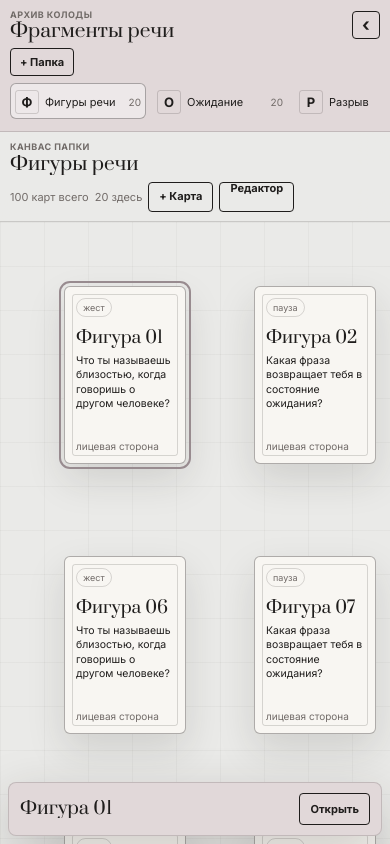
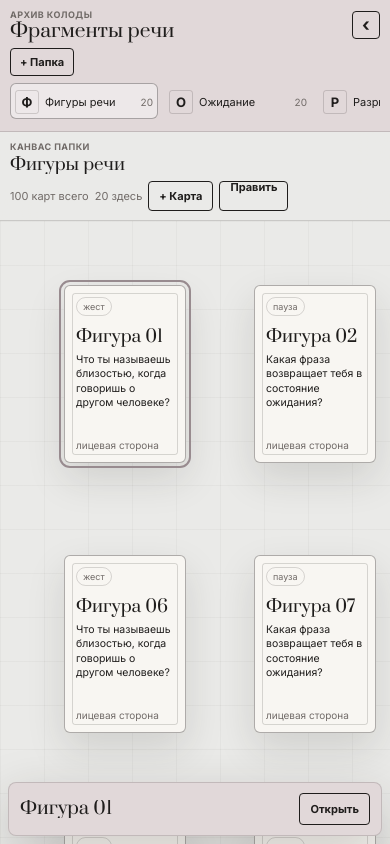
Before and after one commit to elizaoi/fragments-deck, a React (Vite) app: page / in a window 390 px wide. Built offline with nearby package versions, Linux system fonts and the light colour scheme.

Commit message:
fix: polish mobile editor layering

```diff
--- a/src/App.css
+++ b/src/App.css
@@ -403,6 +403,7 @@
   gap: 16px;
   padding: 22px;
   border-left: 1px solid var(--line);
+  z-index: 20;
 }
 
 .inspector-heading {
@@ -594,7 +595,7 @@
   }
 
   .folder-row {
-    flex: 0 0 136px;
+    flex: 0 0 148px;
     gap: 4px;
     padding: 4px;
   }
@@ -622,6 +623,7 @@
 
   .folder-name {
     font-size: 11px;
+    line-height: 1.1;
   }
 
   .folder small {
@@ -650,8 +652,8 @@
     display: -webkit-box;
     max-width: calc(100vw - 20px);
     overflow: hidden;
-    font-size: 19px;
-    line-height: 1.05;
+    font-size: clamp(17px, 4.2vw, 19px);
+    line-height: 1.12;
     -webkit-box-orient: vertical;
     -webkit-line-clamp: 2;
   }
@@ -674,6 +676,17 @@
 
   .mobile-editor-button {
     display: inline-flex;
+    min-width: 0;
+    padding: 0 9px;
+    border-color: var(--line-strong);
+    color: var(--muted);
+    background: rgba(255, 255, 255, 0.38);
+    font-size: 10px;
+  }
+
+  .mobile-editor-button:hover {
+    color: var(--paper);
+    background: var(--ink);
   }
 
   .board-canvas {
@@ -727,6 +740,7 @@
     border-radius: 8px;
     overflow: hidden;
     transition: max-height 0.22s ease, padding 0.22s ease;
+    z-index: 30;
   }
 
   .inspector.mobile-open {
--- a/src/App.tsx
+++ b/src/App.tsx
@@ -351,9 +351,10 @@ function App() {
             <button
               className="mobile-editor-button"
               type="button"
+              aria-label="Открыть редактор карты"
               onClick={() => setMobileInspectorOpen(true)}
             >
-              Редактор
+              Править
             </button>
           </div>
         </header>
```
